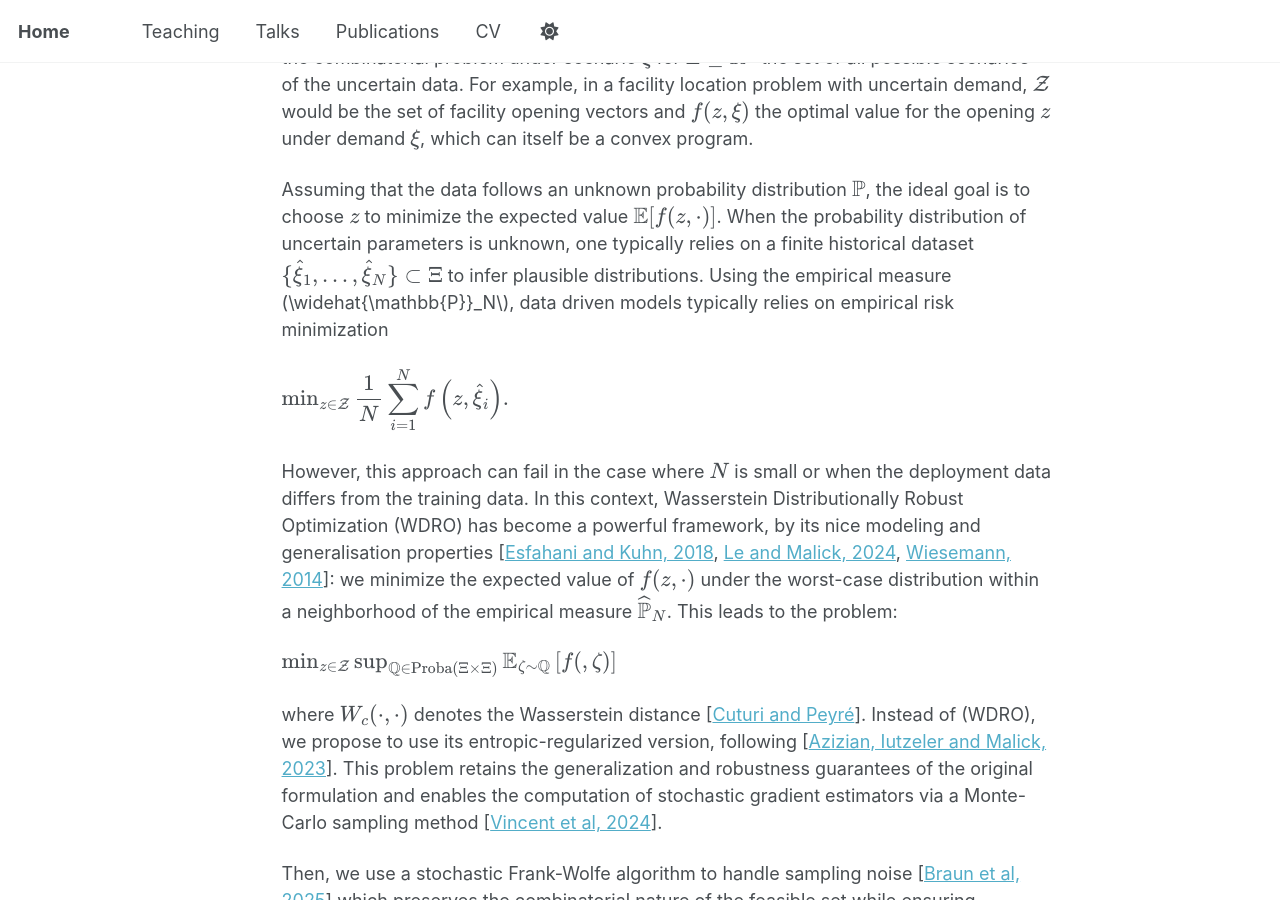
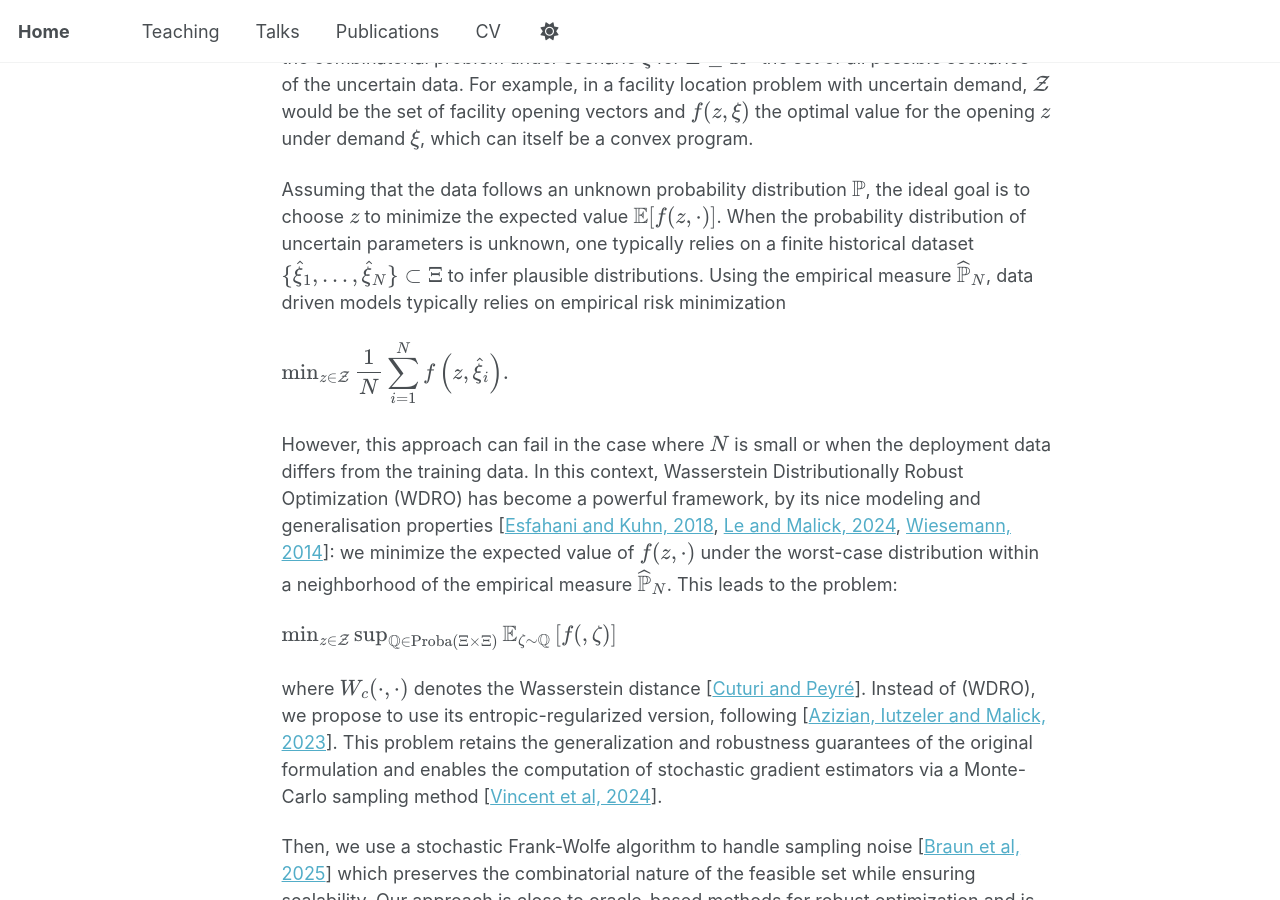
Before and after one commit to HubertVilluendas/hubertvilluendas.github.io, a Jekyll site: the page built from _talks/2026-02-26-FOMethods4WDRO-ROADEF.md, in a window 1280 px wide and 900 px high, scrolled down 477 px. Built offline with Jekyll 4.4.1, drawn with Linux system fonts in a browser that asks for light colours; a script that is not in the unit is left out.

Commit message:
cest bon

```diff
--- a/_talks/2026-02-26-FOMethods4WDRO-ROADEF.md
+++ b/_talks/2026-02-26-FOMethods4WDRO-ROADEF.md
@@ -17,7 +17,7 @@ We consider a general class of combinatorial optimization problems in which some
 
 where \\(\mathcal{Z}\\) is the mixed-integer set of decision variables and \\(f(z,\xi)\\) is the optimal value of the combinatorial problem under scenario \\(\xi\\) for \\(\Xi\subseteq\mathbb{R}^d\\) the set of all possible scenarios of the uncertain data. For example, in a facility location problem with uncertain demand, \\(\mathcal{Z}\\) would be the set of facility opening vectors and \\(f(z,\xi)\\) the optimal value for the opening \\(z\\) under demand \\(\xi\\), which can itself be a convex program.
 
-Assuming that the data follows an unknown probability distribution \\(\mathbb{P}\\), the ideal goal is to choose \\(z\\) to minimize the expected value \\({\mathbb{E}}[f(z,\cdot)]\\). When the probability distribution of uncertain parameters is unknown, one typically relies on a finite historical dataset \\(\lbrace\widehat{\xi}_1,\dots,\widehat{\xi}_N\rbrace\subset\Xi\\) to infer plausible distributions. Using the empirical measure \(\widehat{\mathbb{P}}_N\\), data driven models typically relies on empirical risk minimization
+Assuming that the data follows an unknown probability distribution \\(\mathbb{P}\\), the ideal goal is to choose \\(z\\) to minimize the expected value \\({\mathbb{E}}[f(z,\cdot)]\\). When the probability distribution of uncertain parameters is unknown, one typically relies on a finite historical dataset \\(\lbrace\widehat{\xi}_1,\dots,\widehat{\xi}_N\rbrace\subset\Xi\\) to infer plausible distributions. Using the empirical measure \\(\widehat{\mathbb{P}}_N\\), data driven models typically relies on empirical risk minimization
 
 \\(\min_{z\in\mathcal{Z}}\dfrac{1}{N}\displaystyle\sum^N_{i=1}f\left(z,\widehat{\xi}_i\right).\\)
 
```
